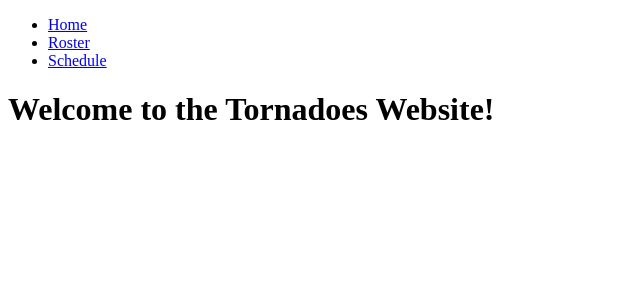
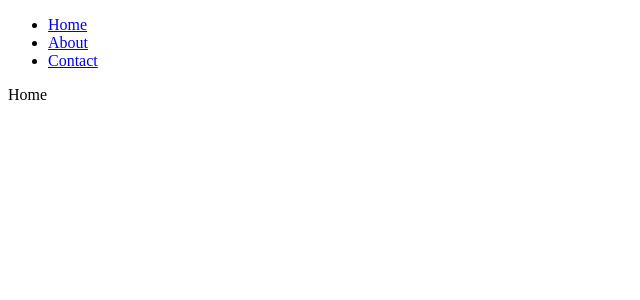
Before and after one commit to Biamo/portfolio, a React (Create React App) app: page / in a window 1280 px wide. Shown: the top 300 px of the page, without its empty margins (0-640 px from the left). Built offline with nearby package versions, Linux system fonts and the light colour scheme.

Commit message:
adding routes content

```diff
--- /dev/null
+++ b/src/components/About/About.js
@@ -0,0 +1,9 @@
+import React from 'react'
+
+const About = () => (
+  <div>
+    About
+  </div>
+)
+
+export default About
--- /dev/null
+++ b/src/components/Contact/Contact.js
@@ -0,0 +1,9 @@
+import React from 'react'
+
+const Contact = () => (
+  <div>
+    Contact
+  </div>
+)
+
+export default Contact
--- a/src/components/Header/Header.js
+++ b/src/components/Header/Header.js
@@ -8,8 +8,8 @@
     <nav>
       <ul>
         <li><Link to='/'>Home</Link></li>
-        <li><Link to='/roster'>Roster</Link></li>
-        <li><Link to='/schedule'>Schedule</Link></li>
+      <li><Link to='/about'>About</Link></li>
+    <li><Link to='/contact'>Contact</Link></li>
       </ul>
     </nav>
   </header>
--- a/src/components/Home/Home.js
+++ b/src/components/Home/Home.js
@@ -2,7 +2,7 @@
 
 const Home = () => (
   <div>
-    <h1>Welcome to the Tornadoes Website!</h1>
+    Home
   </div>
 )
 
--- a/src/components/Main/Main.js
+++ b/src/components/Main/Main.js
@@ -1,20 +1,15 @@
 import React from 'react'
 import { Switch, Route } from 'react-router-dom'
 import Home from '../Home/Home'
-// import Roster from './Roster'
-// import Schedule from './Schedule'
+import About from '../About/About'
+import Contact from '../Contact/Contact'
 
-// The Main component renders one of the three provided
-// Routes (provided that one matches). Both the /roster
-// and /schedule routes will match any pathname that starts
-// with /roster or /schedule. The / route will only match
-// when the pathname is exactly the string "/"
 const Main = () => (
   <main>
     <Switch>
       <Route exact path='/' component={Home}/>
-      {/* <Route path='/roster' component={Roster}/> */}
-      {/* <Route path='/schedule' component={Schedule}/> */}
+      <Route path='/about' component={About}/>
+      <Route path='/contact' component={Contact}/>
     </Switch>
   </main>
 )
```
